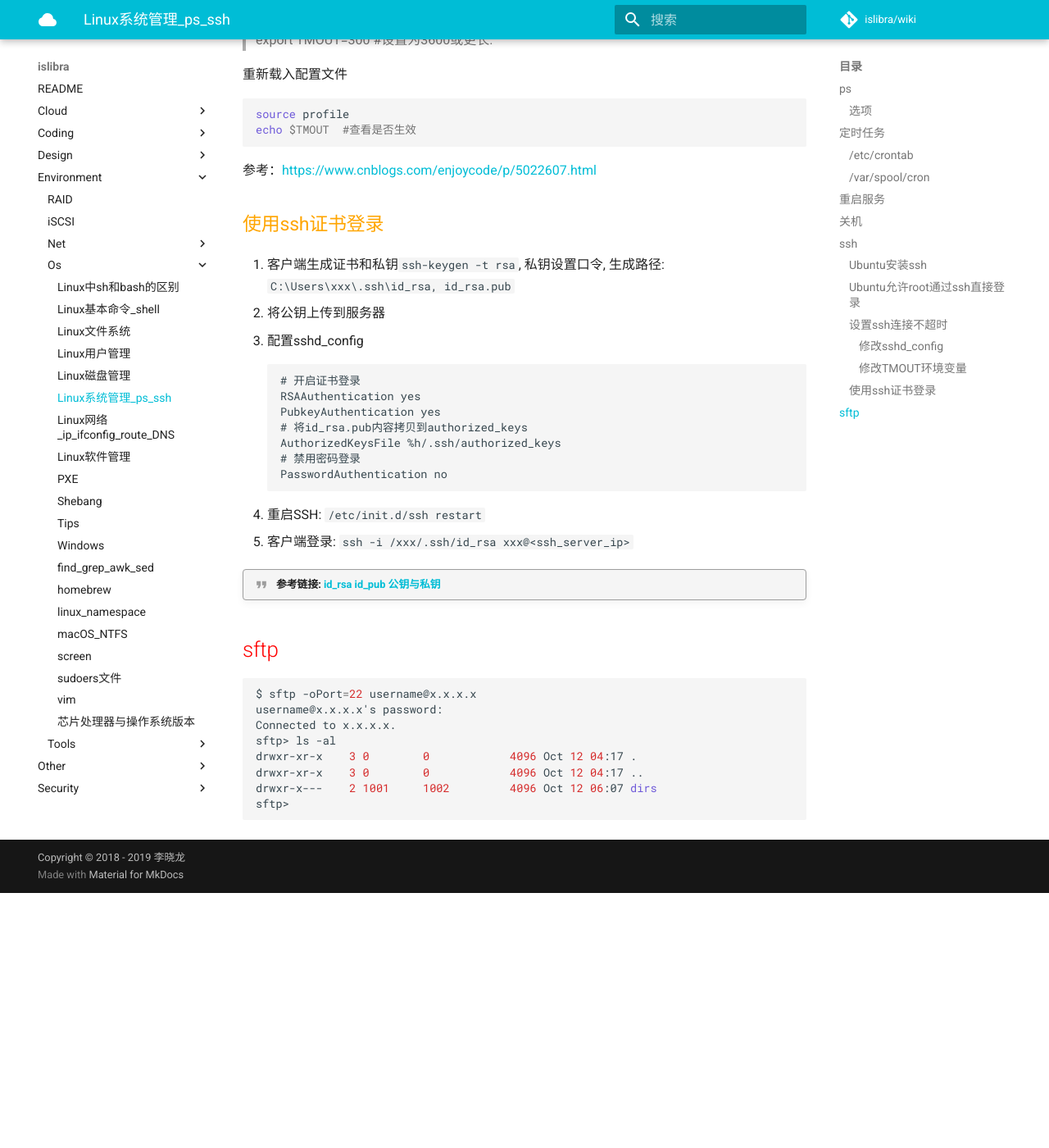
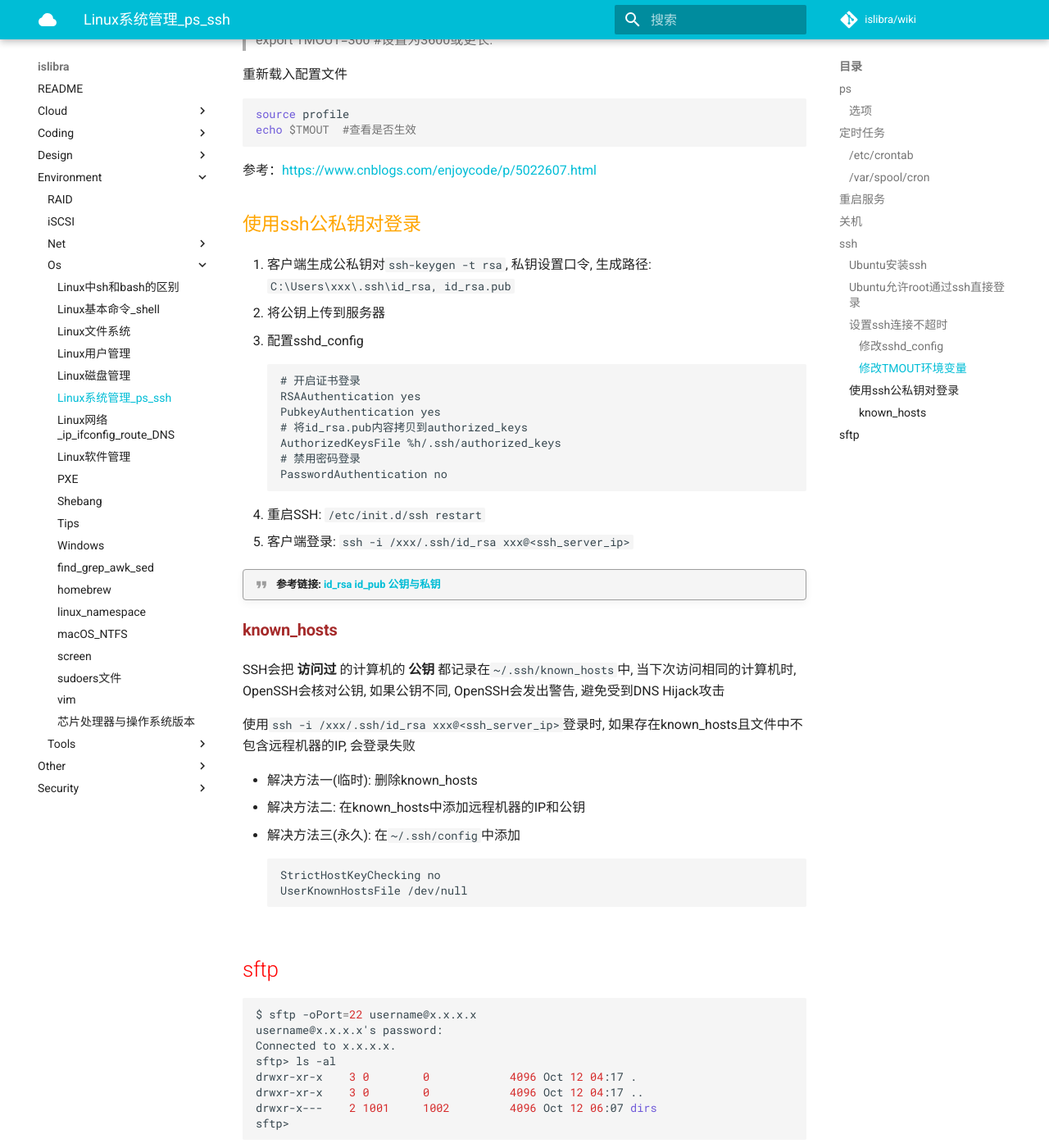
Before and after one commit to islibra/wiki, an MkDocs documentation site: the page built from docs/environment/os/Linux系统管理_ps_ssh.md, in a window 1280 px wide and 1400 px high, scrolled down 2333 px. Shown: the whole window at 82% size. Built offline with MkDocs 1.6.1 and Material for MkDocs 9.7.7, drawn with Linux system fonts in a browser that asks for light colours; comment, search, counter and statistics services are not loaded; before the commit the page ends 3422 px from its top, so only the background shows below that.

Commit message:
Update Linux系统管理_ps_ssh.md

````diff
--- a/docs/environment/os/Linux系统管理_ps_ssh.md
+++ b/docs/environment/os/Linux系统管理_ps_ssh.md
@@ -103,9 +103,10 @@ echo $TMOUT  #查看是否生效
 
 参考：[https://www.cnblogs.com/enjoycode/p/5022607.html](https://www.cnblogs.com/enjoycode/p/5022607.html)
 
-### 使用ssh证书登录
 
-1. 客户端生成证书和私钥`ssh-keygen -t rsa`, 私钥设置口令, 生成路径: `C:\Users\xxx\.ssh\id_rsa, id_rsa.pub`
+### 使用ssh公私钥对登录
+
+1. 客户端生成公私钥对`ssh-keygen -t rsa`, 私钥设置口令, 生成路径: `C:\Users\xxx\.ssh\id_rsa, id_rsa.pub`
 1. 将公钥上传到服务器
 1. 配置sshd_config
 
@@ -124,6 +125,21 @@ echo $TMOUT  #查看是否生效
 
 !!! quote "参考链接: [id_rsa id_pub 公钥与私钥](https://blog.csdn.net/diyxiaoshitou/article/details/52471097)"
 
+#### known_hosts
+
+SSH会把 **访问过** 的计算机的 **公钥** 都记录在`~/.ssh/known_hosts`中, 当下次访问相同的计算机时, OpenSSH会核对公钥, 如果公钥不同, OpenSSH会发出警告, 避免受到DNS Hijack攻击
+
+使用`ssh -i /xxx/.ssh/id_rsa xxx@<ssh_server_ip>`登录时, 如果存在known_hosts且文件中不包含远程机器的IP, 会登录失败
+
+- 解决方法一(临时): 删除known_hosts
+- 解决方法二: 在known_hosts中添加远程机器的IP和公钥
+- 解决方法三(永久): 在`~/.ssh/config`中添加
+
+    ```
+    StrictHostKeyChecking no
+    UserKnownHostsFile /dev/null
+    ```
+
 
 ## sftp
 
````
